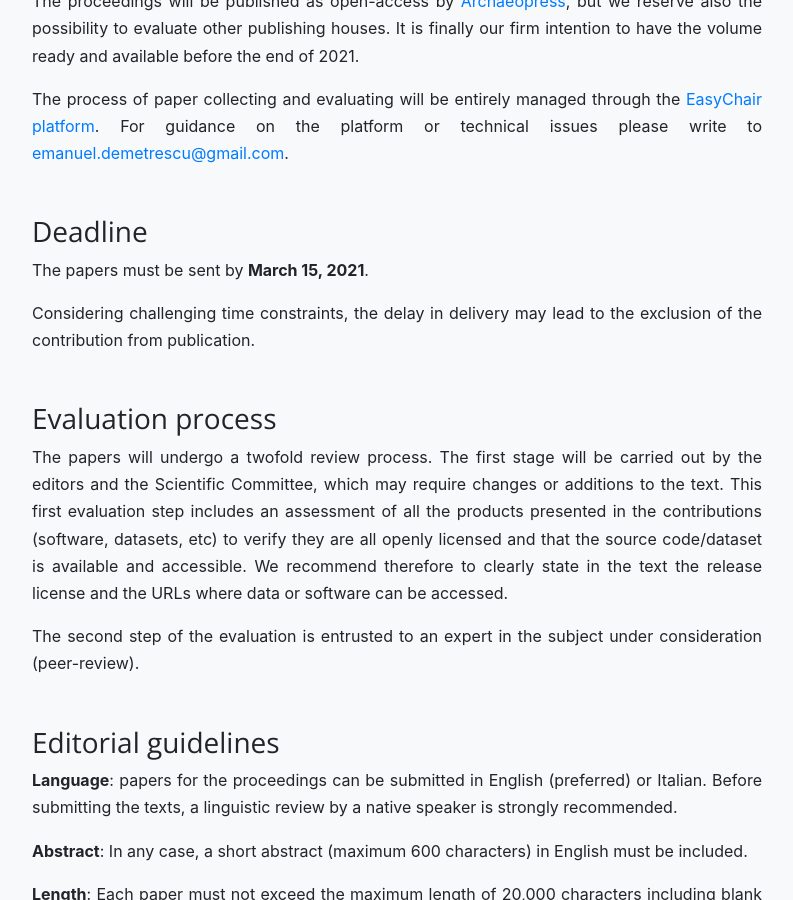
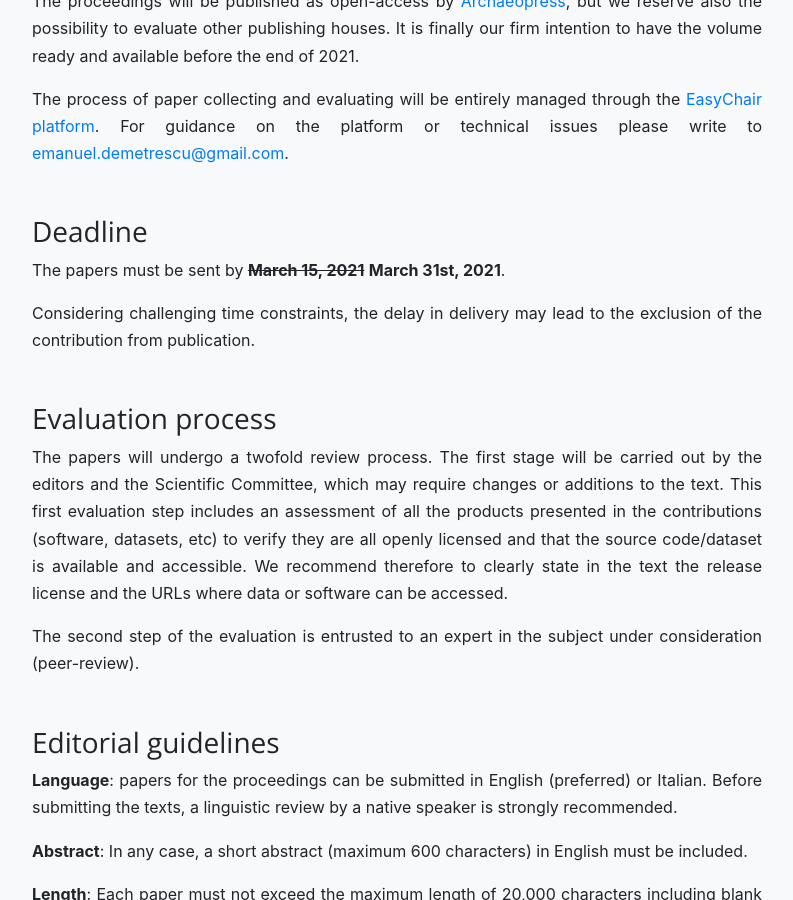
Before and after one commit to archeofoss/archeofoss2020, a Jekyll site: the page built from proceedings.md, in a window 1280 px wide and 900 px high, scrolled down 607 px. Shown: the whole window, without its empty margins (243-1036 px from the left). Built offline with Jekyll 4.4.1, drawn with Linux system fonts in a browser that asks for light colours; nearby versions of some CDN libraries.

Commit message:
Update proceedings.md

```diff
--- a/proceedings.md
+++ b/proceedings.md
@@ -18,7 +18,7 @@ The process of paper collecting and evaluating will be entirely managed through
 
 ### Deadline
 
-The papers must be sent by **March 15, 2021**.
+The papers must be sent by ~~**March 15, 2021**~~ **March 31st, 2021**.
 
 Considering challenging time constraints, the delay in delivery may lead to the exclusion of the contribution from publication.
 
```
